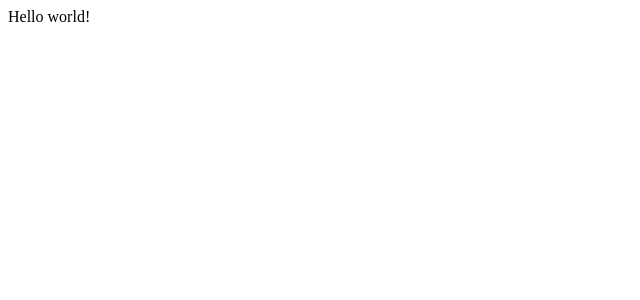
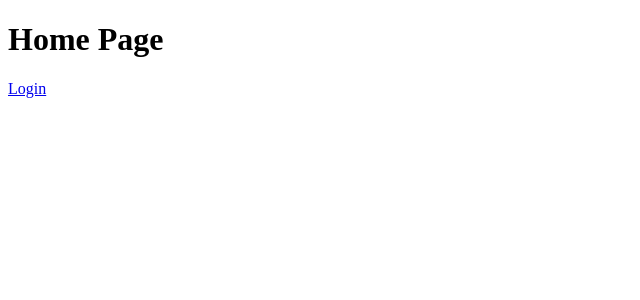
Before and after one commit to iuriigrynykha/jellby, a React (Create React App) app: page / in a window 1280 px wide. Shown: the top 300 px of the page, without its empty margins (0-640 px from the left). Built offline with nearby package versions, Linux system fonts and the light colour scheme.

Commit message:
React router setup with couple of pages

```diff
--- a/package.json
+++ b/package.json
@@ -5,6 +5,7 @@
   "dependencies": {
     "react": "^16.6.3",
     "react-dom": "^16.6.3",
+    "react-router-dom": "^4.3.1",
     "react-scripts": "2.1.1"
   },
   "scripts": {
--- a/src/App.js
+++ b/src/App.js
@@ -1,7 +1,14 @@
 import React from "react";
+import { Route } from "react-router-dom";
 
-const App = () => {
-  return <div>Hello world!</div>;
-};
+import HomePage from "./components/pages/HomePage";
+import LoginPage from "./components/pages/LoginPage";
+
+const App = () => (
+  <div>
+    <Route path="/" exact component={HomePage} />
+    <Route path="/login" exact component={LoginPage} />
+  </div>
+);
 
 export default App;
--- /dev/null
+++ b/src/components/pages/HomePage.js
@@ -0,0 +1,11 @@
+import React from "react";
+import { Link } from "react-router-dom";
+
+const HomePage = () => (
+  <div>
+    <h1>Home Page</h1>
+    <Link to="/login">Login</Link>
+  </div>
+);
+
+export default HomePage;
--- /dev/null
+++ b/src/components/pages/LoginPage.js
@@ -0,0 +1,11 @@
+import React from "react";
+
+const LoginPage = () => {
+  return (
+    <div>
+      <h1>Login Page</h1>
+    </div>
+  );
+};
+
+export default LoginPage;
--- a/src/index.js
+++ b/src/index.js
@@ -1,12 +1,15 @@
 import React from "react";
 import ReactDOM from "react-dom";
+import { BrowserRouter } from "react-router-dom";
 
 import App from "./App";
 import * as serviceWorker from "./serviceWorker";
 
-ReactDOM.render(<App />, document.getElementById("root"));
+ReactDOM.render(
+  <BrowserRouter>
+    <App />
+  </BrowserRouter>,
+  document.getElementById("root")
+);
 
-// If you want your app to work offline and load faster, you can change
-// unregister() to register() below. Note this comes with some pitfalls.
-// Learn more about service workers: http://bit.ly/CRA-PWA
 serviceWorker.unregister();
```
Also changed, not shown: 1 other file (tests, documents, lock files or other folders).
